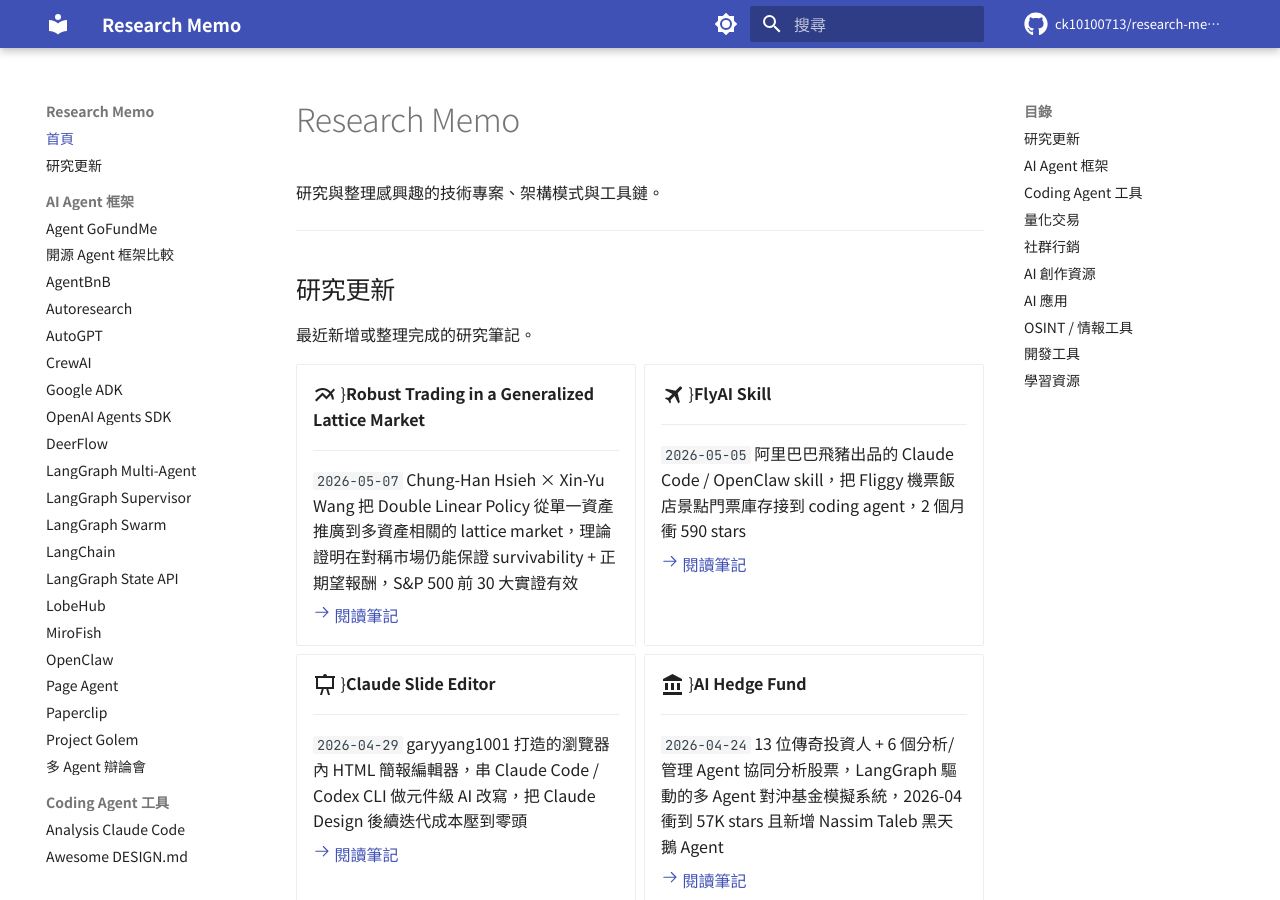
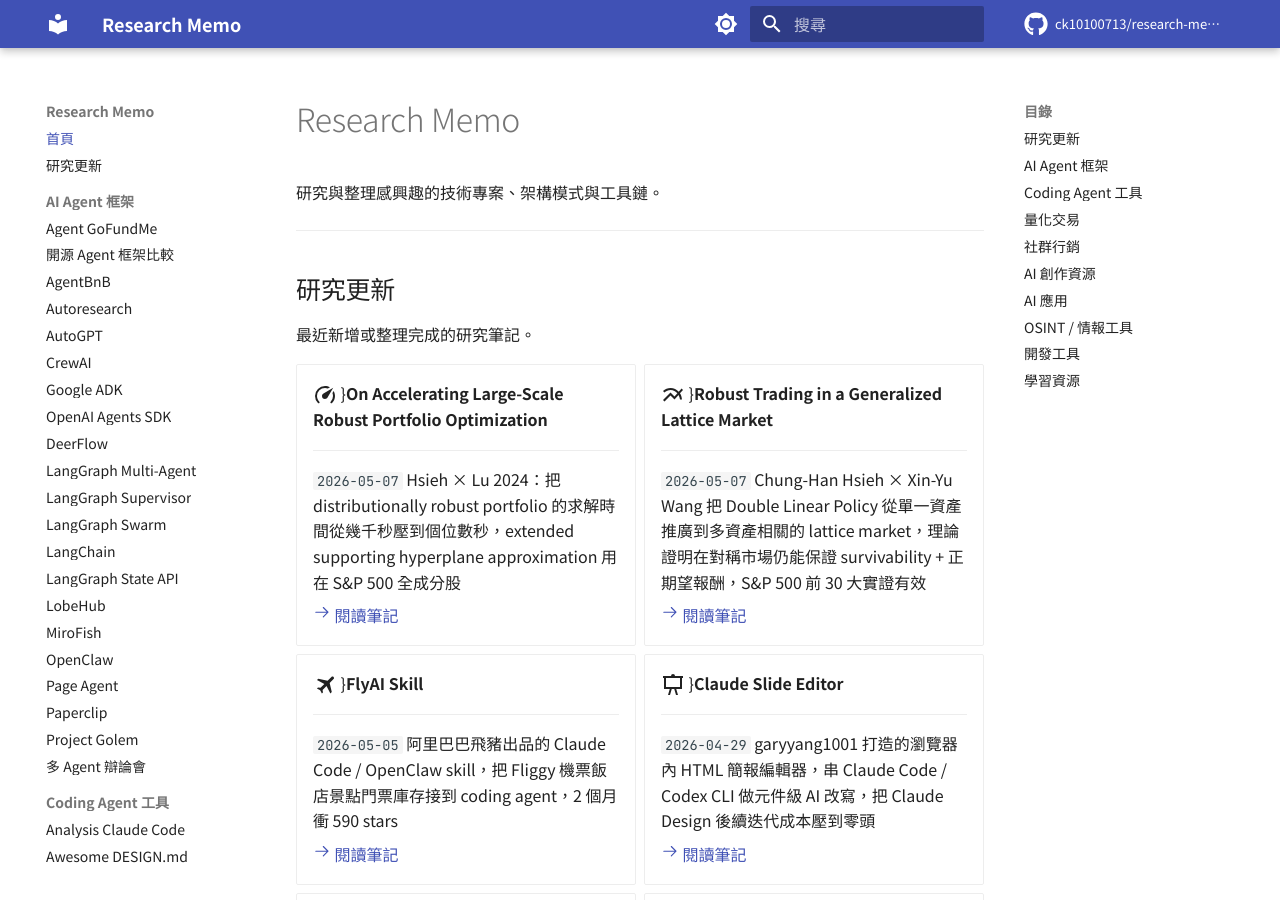
Before and after one commit to ck10100713/research-memo, an MkDocs documentation site: the page built from docs/index.md, in a window 1280 px wide and 900 px high. Built offline with MkDocs 1.6.1 and Material for MkDocs 9.7.7, drawn with Linux system fonts in a browser that asks for light colours; comment, search, counter and statistics services are not loaded; some of the changed text lies outside the part shown.

Commit message:
Add research note: On Accelerating Large-Scale Robust Portfolio Optimization (Hsieh × Lu 2024) — extended supporting hyperplane approximation 把 distributionally robust portfolio 求解時間從幾千秒壓到個位數秒，跑 S&P 500 全成分股 [Hsieh #2/32]

```diff
--- a/docs/index.md
+++ b/docs/index.md
@@ -9,6 +9,14 @@
 最近新增或整理完成的研究筆記。
 
 <div class="grid cards" markdown>
+
+-   :material-speedometer:{{ .lg .middle }} **On Accelerating Large-Scale Robust Portfolio Optimization**
+
+    ---
+
+    `2026-05-07` Hsieh × Lu 2024：把 distributionally robust portfolio 的求解時間從幾千秒壓到個位數秒，extended supporting hyperplane approximation 用在 S&P 500 全成分股
+
+    [:octicons-arrow-right-24: 閱讀筆記](accelerating-robust-portfolio-optimization.md)
 
 -   :material-chart-multiline:{{ .lg .middle }} **Robust Trading in a Generalized Lattice Market**
 
@@ -772,6 +772,14 @@
 
 <div class="grid cards" markdown>
 
+-   :material-speedometer:{{ .lg .middle }} **On Accelerating Large-Scale Robust Portfolio Optimization**
+
+    ---
+
+    Hsieh × Lu 2024：把 distributionally robust portfolio 的求解時間從幾千秒壓到個位數秒，extended supporting hyperplane approximation 用在 S&P 500 全成分股
+
+    [:octicons-arrow-right-24: 閱讀筆記](accelerating-robust-portfolio-optimization.md)
+
 -   :material-bank:{{ .lg .middle }} **AI Hedge Fund**
 
     ---
--- a/mkdocs.yml
+++ b/mkdocs.yml
@@ -150,6 +150,7 @@
       - UI UX Pro Max Skill: ui-ux-pro-max-skill.md
       - wshobson agents: wshobson-agents.md
   - 量化交易:
+      - Accelerating Robust Portfolio: accelerating-robust-portfolio-optimization.md
       - AI Hedge Fund: ai-hedge-fund.md
       - Kronos: kronos.md
       - NOFX: nofx.md
```
Also changed, not shown: other parts of docs/index.md (+0 -8 lines), docs/accelerating-robust-portfolio-optimization.md (added, +59 -0 lines), docs/news.md (+4 -1 lines).
